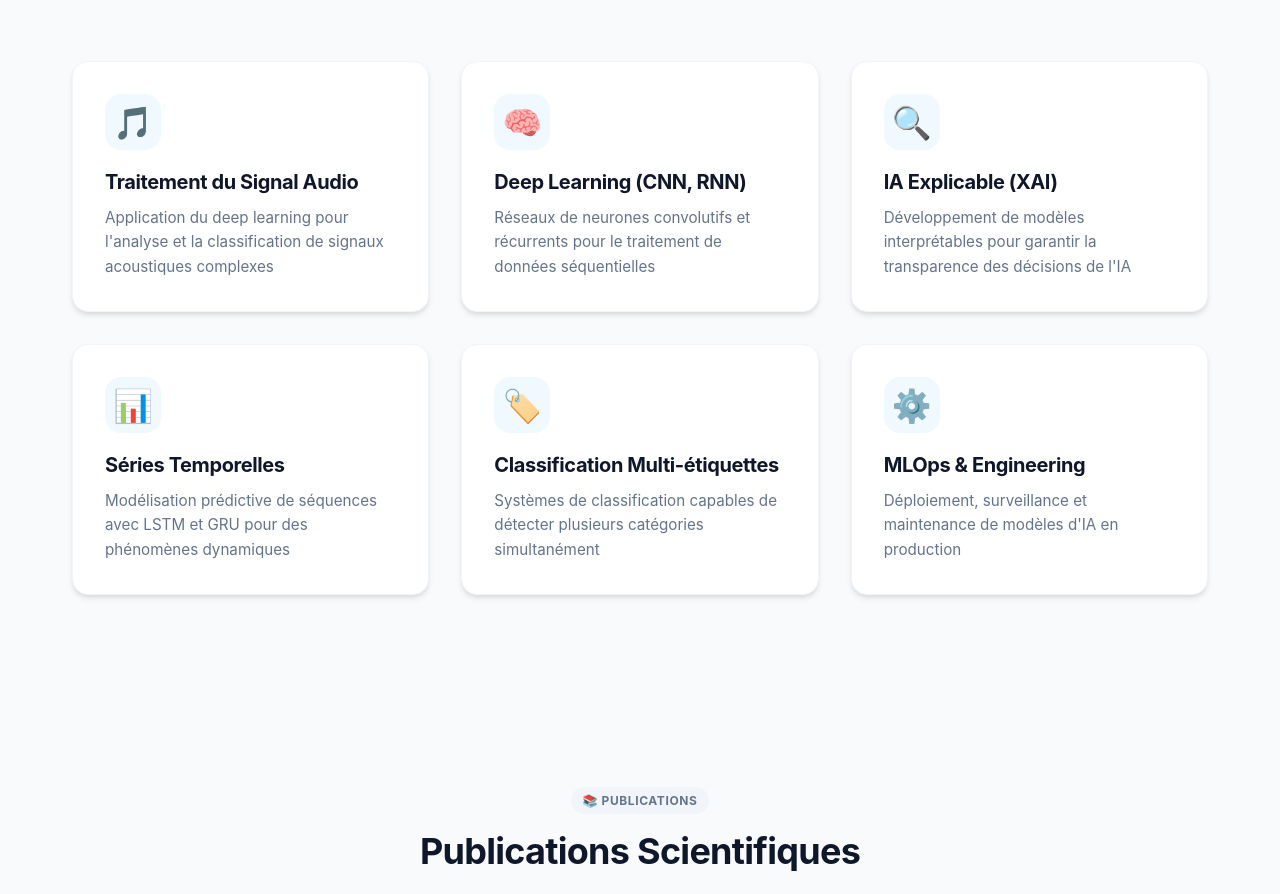
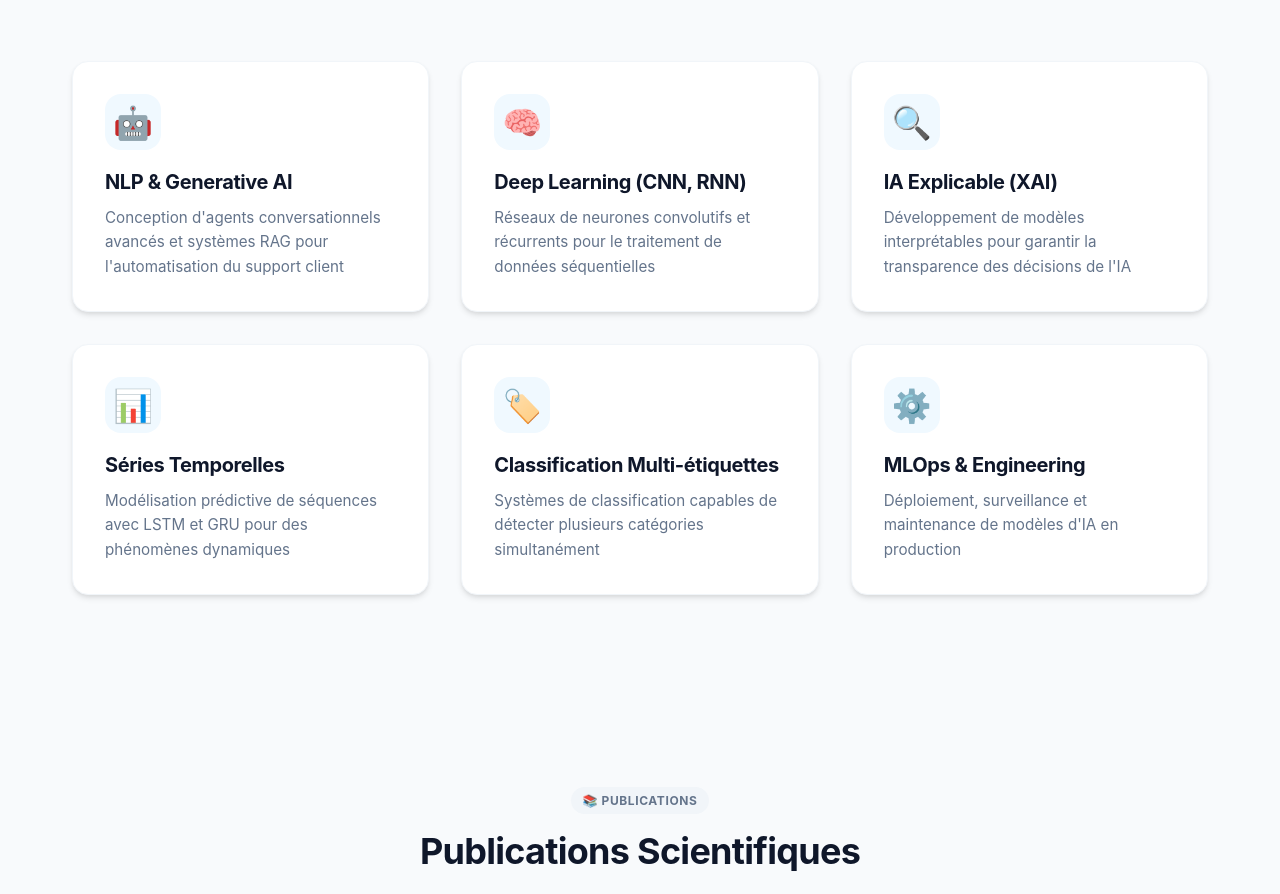
Before and after one commit to oscarhouessou/oscarhouessou.github.io, a plain HTML site: page index.html in a window 1280 px wide. Shown: the part 1030-1924 px from the top of the page. Drawn offline with Linux system fonts and the light colour scheme.

Commit message:
feat: replace Audio Signal Processing with NLP & Generative AI interest

```diff
--- a/index.html
+++ b/index.html
@@ -84,10 +84,10 @@
 
             <div class="interests-grid">
                 <div class="interest-card">
-                    <div class="interest-icon">🎵</div>
-                    <h3 data-i18n="interests.audio.title">Traitement du Signal Audio</h3>
-                    <p data-i18n="interests.audio.desc">Application du deep learning pour l'analyse et la classification
-                        de signaux acoustiques complexes
+                    <div class="interest-icon">🤖</div>
+                    <h3 data-i18n="interests.nlp.title">NLP & Generative AI</h3>
+                    <p data-i18n="interests.nlp.desc">Conception d'agents conversationnels avancés et systèmes RAG pour
+                        l'automatisation du support client
                     </p>
                 </div>
 
--- a/translations.js
+++ b/translations.js
@@ -23,8 +23,8 @@ const translations = {
         'interests.badge': '🔬 Expertise Technique',
         'interests.title': 'Domaines d\'Expertise',
         'interests.subtitle': 'Compétences approfondies et axes de recherche privilégiés',
-        'interests.audio.title': 'Traitement du Signal Audio',
-        'interests.audio.desc': 'Application du deep learning pour l\'analyse et la classification de signaux acoustiques complexes',
+        'interests.nlp.title': 'NLP & Generative AI',
+        'interests.nlp.desc': 'Conception d\'agents conversationnels avancés et systèmes RAG pour l\'automatisation du support client',
         'interests.dl.title': 'Deep Learning (CNN, RNN)',
         'interests.dl.desc': 'Réseaux de neurones convolutifs et récurrents pour le traitement de données séquentielles',
         'interests.xai.title': 'IA Explicable (XAI)',
@@ -129,8 +129,8 @@ const translations = {
         'interests.badge': '🔬 Technical Expertise',
         'interests.title': 'Areas of Expertise',
         'interests.subtitle': 'In-depth skills and preferred research areas',
-        'interests.audio.title': 'Audio Signal Processing',
-        'interests.audio.desc': 'Applying deep learning for analysis and classification of complex acoustic signals',
+        'interests.nlp.title': 'NLP & Generative AI',
+        'interests.nlp.desc': 'Design of advanced conversational agents and RAG systems for customer support automation',
         'interests.dl.title': 'Deep Learning (CNN, RNN)',
         'interests.dl.desc': 'Convolutional and recurrent neural networks for sequential data processing',
         'interests.xai.title': 'Explainable AI (XAI)',
```
